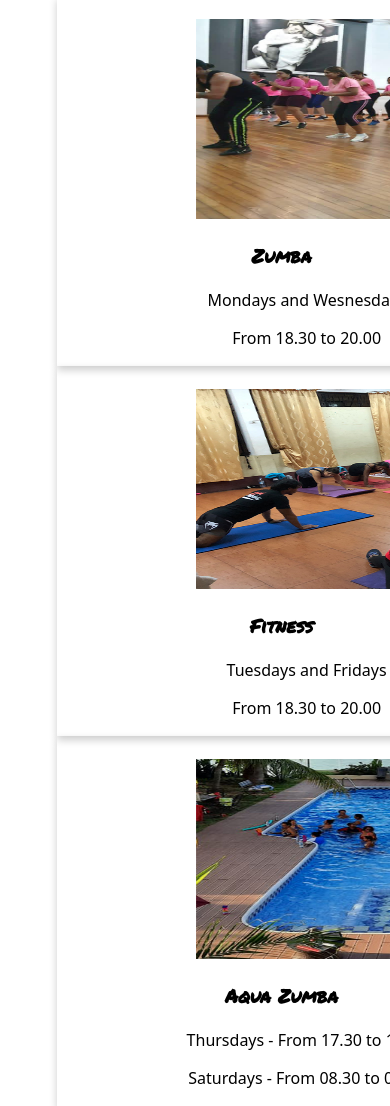
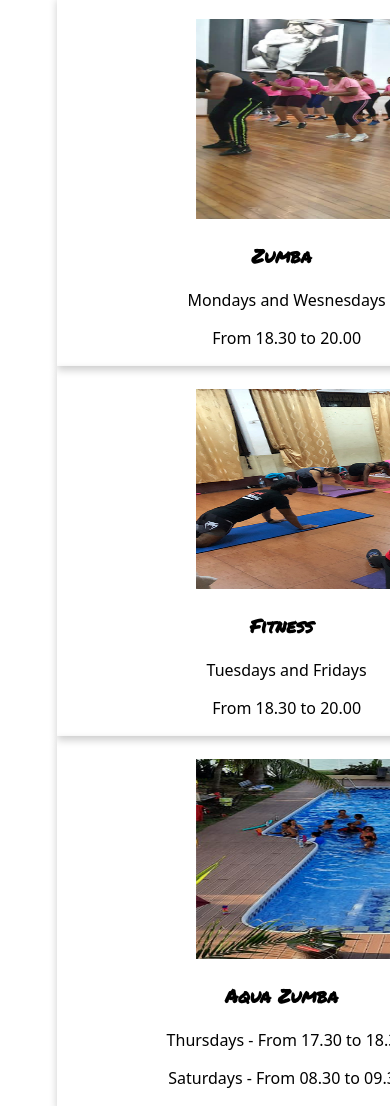
Before and after one commit to aurelieboribon/Web-portfolio, a plain HTML site: page index.html in a window 390 px wide. Shown: the part 3145-4251 px from the top of the page. Drawn offline with Linux system fonts and the light colour scheme.

Commit message:
Update index.css

```diff
--- a/Style/index.css
+++ b/Style/index.css
@@ -464,7 +464,7 @@
     .font6{
         font-family: 'Noto Sans', sans-serif;
         padding-left: 200px;
-        padding-left: 50px;
+        padding-left: 10px;
 
     }
 
```
